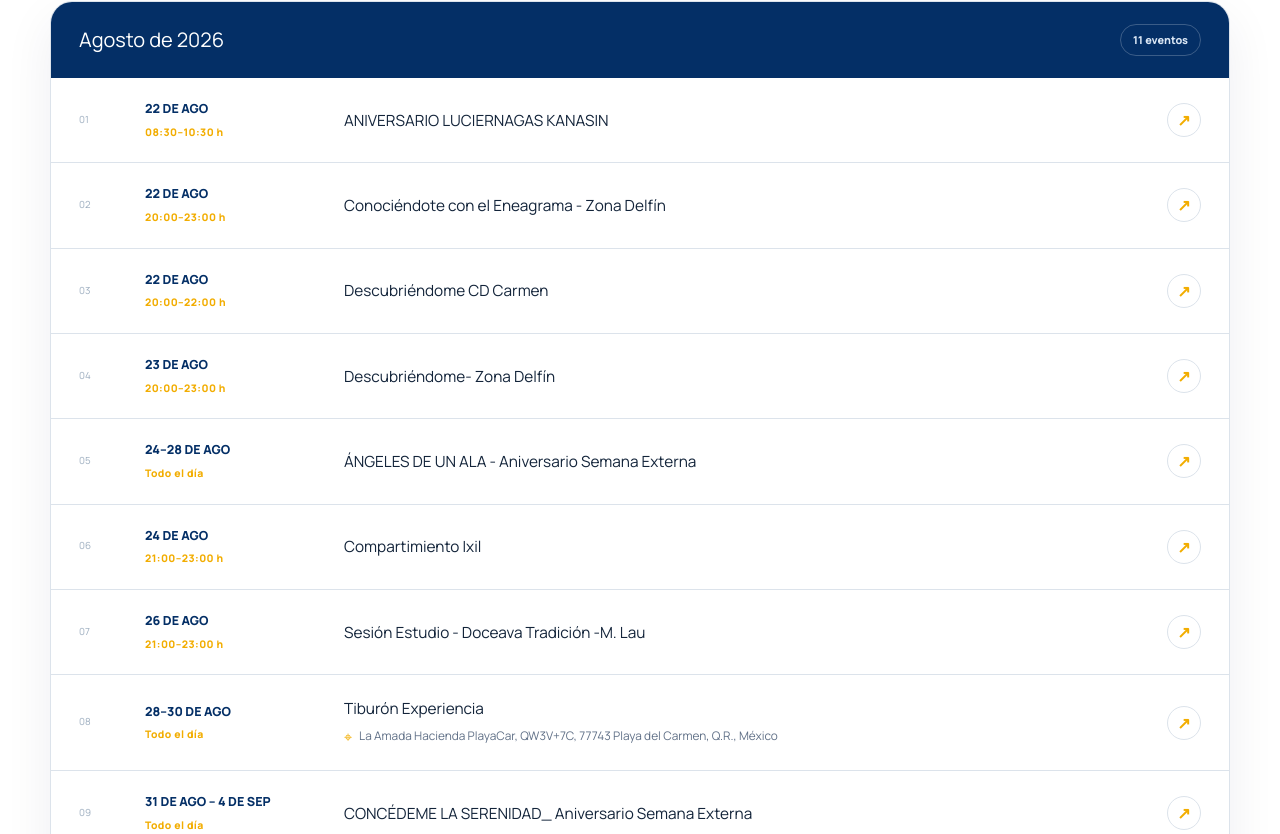
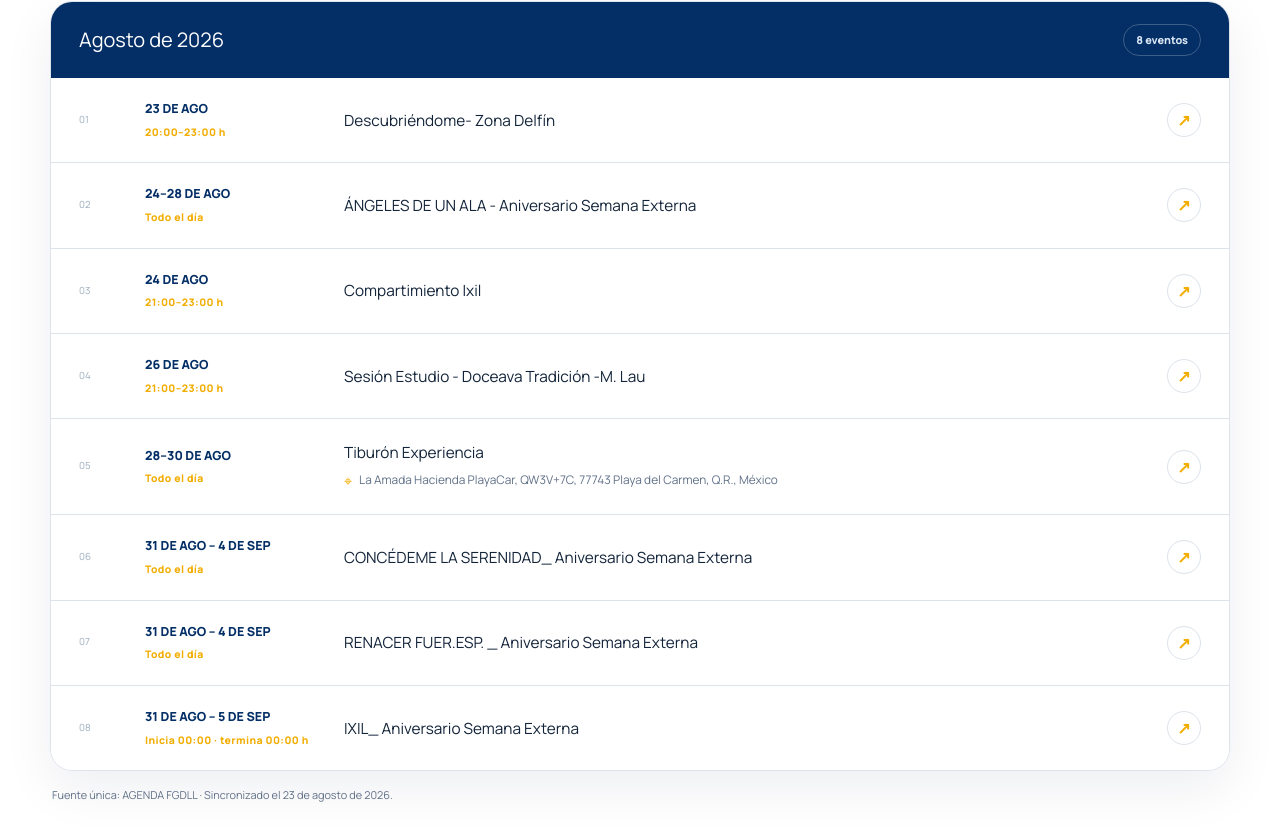
Before and after one commit to lauricortazar-droid/fgdll-web, a Next.js app: page / in a window 1280 px wide. Shown: the part 2906-3740 px from the top of the page. Built offline with nearby package versions, Linux system fonts and the light colour scheme; no server answers.

Commit message:
Sincroniza agenda FGDLL al 23 de agosto

```diff
--- a/app/calendar-data.json
+++ b/app/calendar-data.json
@@ -1,28 +1,4 @@
 [
-  {
-    "id": "c5hj8d9p6orm6bb374s34b9k60qjebb2cop3ibb469i34p31cdj32opp68",
-    "start": "2026-08-22T08:30:00-06:00",
-    "end": "2026-08-22T10:30:00-06:00",
-    "title": "ANIVERSARIO LUCIERNAGAS KANASIN",
-    "location": "",
-    "url": "https://www.google.com/calendar/event?eid=YzVoajhkOXA2b3JtNmJiMzc0czM0YjlrNjBxamViYjJjb3AzaWJiNDY5aTM0cDMxY2RqMzJvcHA2OCBnZGxsLmFnZW5kYUBt&ctz=America/Merida"
-  },
-  {
-    "id": "im1psd653bvas9n9lauf24q4os",
-    "start": "2026-08-22T20:00:00-06:00",
-    "end": "2026-08-22T23:00:00-06:00",
-    "title": "Conociéndote con el Eneagrama - Zona Delfín",
-    "location": "",
-    "url": "https://www.google.com/calendar/event?eid=aW0xcHNkNjUzYnZhczluOWxhdWYyNHE0b3MgZ2RsbC5hZ2VuZGFAbQ&ctz=America/Merida"
-  },
-  {
-    "id": "h9e7cf1krs82vfqjt4s76hbd7s",
-    "start": "2026-08-22T20:00:00-06:00",
-    "end": "2026-08-22T22:00:00-06:00",
-    "title": "Descubriéndome CD Carmen",
-    "location": "",
-    "url": "https://www.google.com/calendar/event?eid=aDllN2NmMWtyczgydmZxanQ0czc2aGJkN3MgZ2RsbC5hZ2VuZGFAbQ&ctz=America/Merida"
-  },
   {
     "id": "8u19devhtino4ov2ikjk778424",
     "start": "2026-08-23T20:00:00-06:00",
--- a/app/page.tsx
+++ b/app/page.tsx
@@ -135,7 +135,7 @@ function CalendarAgenda() {
             ))}
           </div>
         </div>
-        <p className="calendar-source">Fuente única: AGENDA FGDLL · Sincronizado el 22 de agosto de 2026.</p>
+        <p className="calendar-source">Fuente única: AGENDA FGDLL · Sincronizado el 23 de agosto de 2026.</p>
       </div>
     </section>
   );
```
